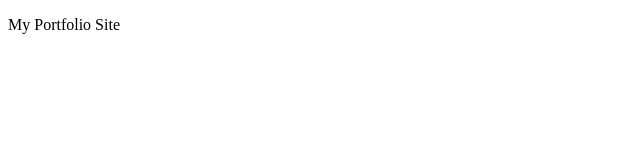
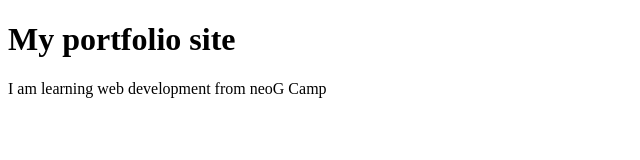
Before and after one commit to amitguptak17/Amit-portfolio, a plain HTML site: page index.html in a window 1280 px wide. Shown: the whole page, without its empty margins (0-640 px from the left). Drawn offline with Linux system fonts and the light colour scheme.

Commit message:
feat: updated content

```diff
--- a/index.html
+++ b/index.html
@@ -7,6 +7,7 @@
     <title>Amit Portfolio Site</title>
 </head>
 <body>
-    <p>My Portfolio Site</p>
+    <h1>My portfolio site</h1>
+    <p>I am learning web development from neoG Camp</p>
 </body>
 </html>
```
